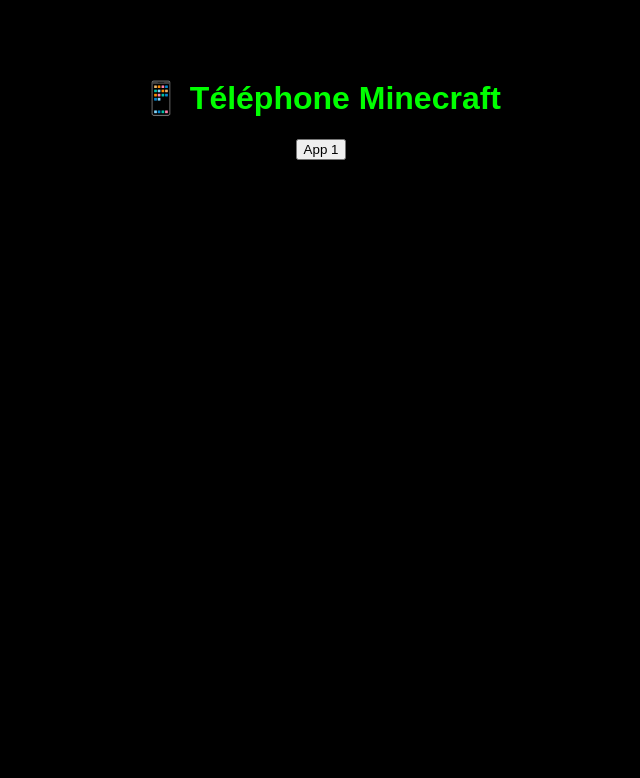
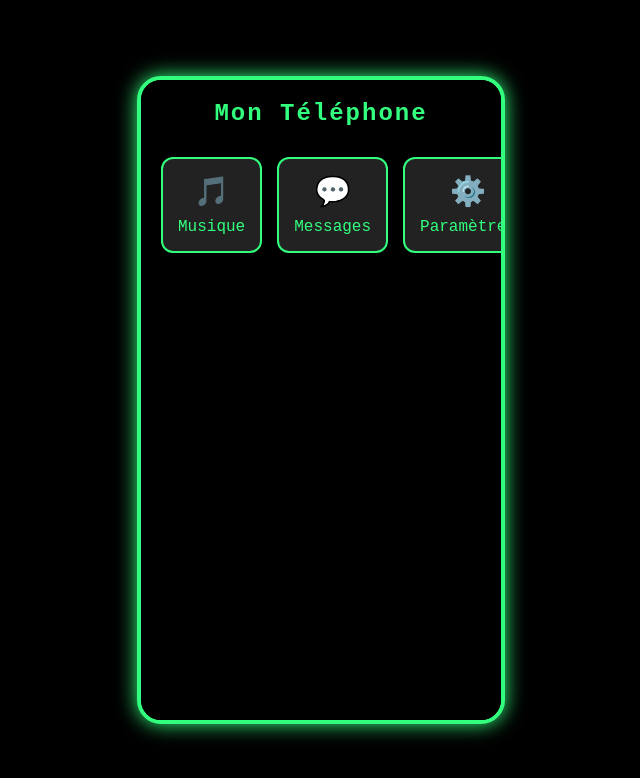
Before and after one commit to Kogha2812/Minecraft-Phone, a plain HTML site: page index.html in a window 1280 px wide. Shown: the whole page, without its empty margins (319-959 px from the left). Drawn offline with Linux system fonts and the light colour scheme.

Commit message:
index.html

```diff
--- a/index.html
+++ b/index.html
@@ -1,20 +1,156 @@
 <!DOCTYPE html>
-<html>
+<html lang="fr">
 <head>
-    <meta charset="UTF-8">
-    <title>Mon Téléphone</title>
+<meta charset="UTF-8" />
+<meta name="viewport" content="width=device-width, initial-scale=1" />
+<title>Phone Minecraft</title>
 <style>
   body {
-        background: black;
-        color: lime;
-        font-family: sans-serif;
+    margin: 0; padding: 0;
+    background: #000;
+    font-family: 'Courier New', Courier, monospace;
+    color: #32ff7e;
+    display: flex;
+    justify-content: center;
+    align-items: center;
+    height: 100vh;
+  }
+  #phone {
+    width: 360px;
+    height: 640px;
+    background: #111;
+    border: 4px solid #32ff7e;
+    border-radius: 24px;
+    box-shadow: 0 0 20px #32ff7e;
+    display: flex;
+    flex-direction: column;
+    overflow: hidden;
+  }
+  #screen {
+    flex: 1;
+    background: #000;
+    padding: 20px;
+    box-sizing: border-box;
+    display: flex;
+    flex-direction: column;
+  }
+  #home, #music, #messages, #settings {
+    flex: 1;
+    display: none;
+    flex-direction: column;
+  }
+  .active {
+    display: flex !important;
+  }
+  h1 {
+    margin: 0 0 10px 0;
+    font-size: 1.5em;
     text-align: center;
-        padding-top: 50px;
+    letter-spacing: 2px;
+  }
+  .app-grid {
+    display: grid;
+    grid-template-columns: repeat(3, 1fr);
+    gap: 15px;
+    margin-top: 20px;
+  }
+  .app-icon {
+    background: #222;
+    border: 2px solid #32ff7e;
+    border-radius: 12px;
+    padding: 15px;
+    text-align: center;
+    cursor: pointer;
+    user-select: none;
+    transition: background 0.3s;
+  }
+  .app-icon:hover {
+    background: #32ff7e;
+    color: #000;
+  }
+  .app-icon span {
+    display: block;
+    font-size: 1.8em;
+    margin-bottom: 8px;
+  }
+  button.back-btn {
+    background: none;
+    border: 1.5px solid #32ff7e;
+    color: #32ff7e;
+    padding: 8px 16px;
+    border-radius: 12px;
+    cursor: pointer;
+    align-self: flex-start;
+    margin-bottom: 15px;
+    transition: background 0.3s;
+  }
+  button.back-btn:hover {
+    background: #32ff7e;
+    color: #000;
+  }
+  .message {
+    flex: 1;
+    background: #111;
+    padding: 10px;
+    border-radius: 8px;
+    overflow-y: auto;
+    font-size: 0.9em;
+  }
+  .message p {
+    margin: 6px 0;
   }
 </style>
 </head>
 <body>
-    <h1>📱 Téléphone Minecraft</h1>
-    <button onclick="alert('App ouverte !')">App 1</button>
+  <div id="phone">
+    <div id="screen">
+      <!-- Ecran d'accueil -->
+      <div id="home" class="active">
+        <h1>Mon Téléphone</h1>
+        <div class="app-grid">
+          <div class="app-icon" onclick="openApp('music')"><span>🎵</span>Musique</div>
+          <div class="app-icon" onclick="openApp('messages')"><span>💬</span>Messages</div>
+          <div class="app-icon" onclick="openApp('settings')"><span>⚙️</span>Paramètres</div>
+        </div>
+      </div>
+
+      <!-- Musique -->
+      <div id="music">
+        <button class="back-btn" onclick="goHome()">← Retour</button>
+        <h1>Musique</h1>
+        <p>Pas encore de musique, mais bientôt ! 🎶</p>
+      </div>
+
+      <!-- Messages -->
+      <div id="messages">
+        <button class="back-btn" onclick="goHome()">← Retour</button>
+        <h1>Messages</h1>
+        <div class="message">
+          <p><strong>Alice:</strong> Salut, ça va ?</p>
+          <p><strong>Bob:</strong> Hé, prêt pour Minecraft ?</p>
+          <p><em>(Pas de vrais messages pour le moment)</em></p>
+        </div>
+      </div>
+
+      <!-- Paramètres -->
+      <div id="settings">
+        <button class="back-btn" onclick="goHome()">← Retour</button>
+        <h1>Paramètres</h1>
+        <p>Interface en développement...</p>
+      </div>
+    </div>
+  </div>
+
+  <script>
+    function openApp(appId) {
+      document.querySelectorAll('#screen > div').forEach(div => {
+        div.classList.remove('active');
+      });
+      document.getElementById(appId).classList.add('active');
+    }
+    function goHome() {
+      openApp('home');
+    }
+  </script>
 </body>
 </html>
```
Lines whose indentation alone changed are shown as unchanged.
